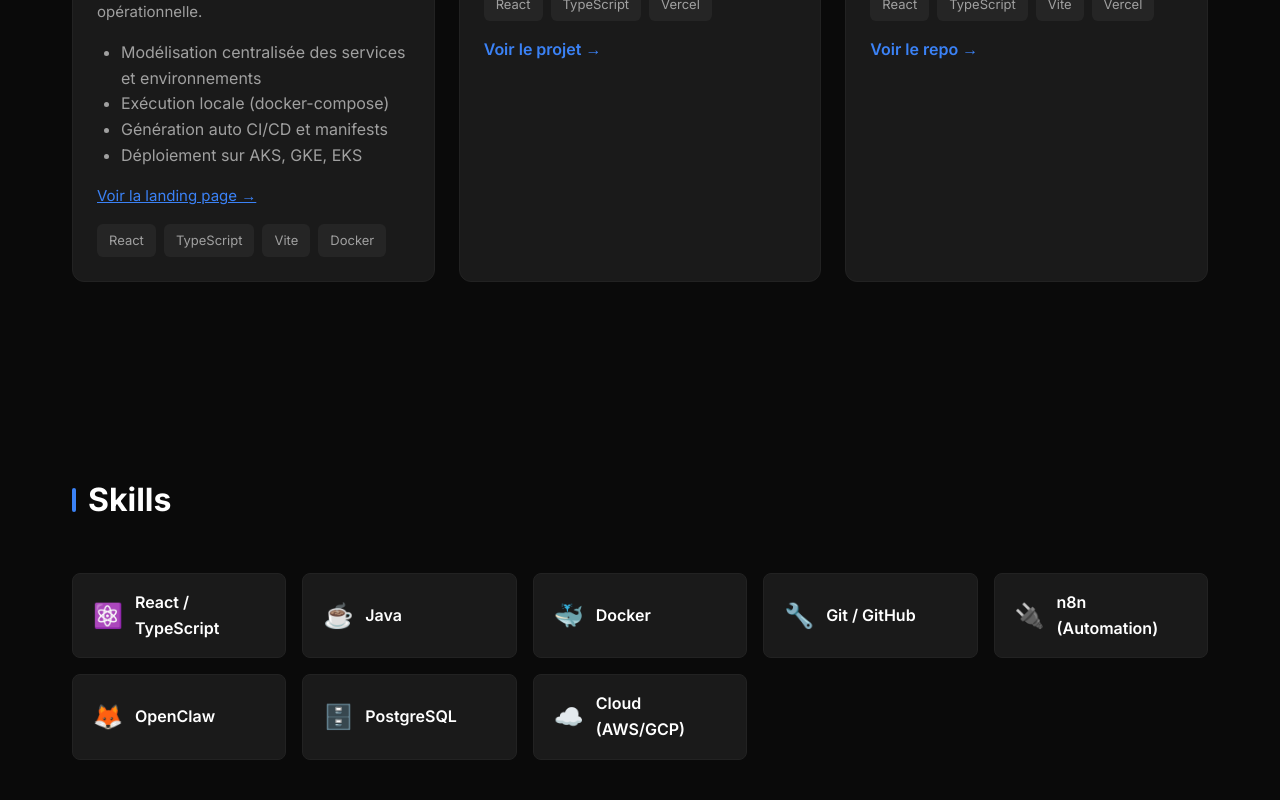
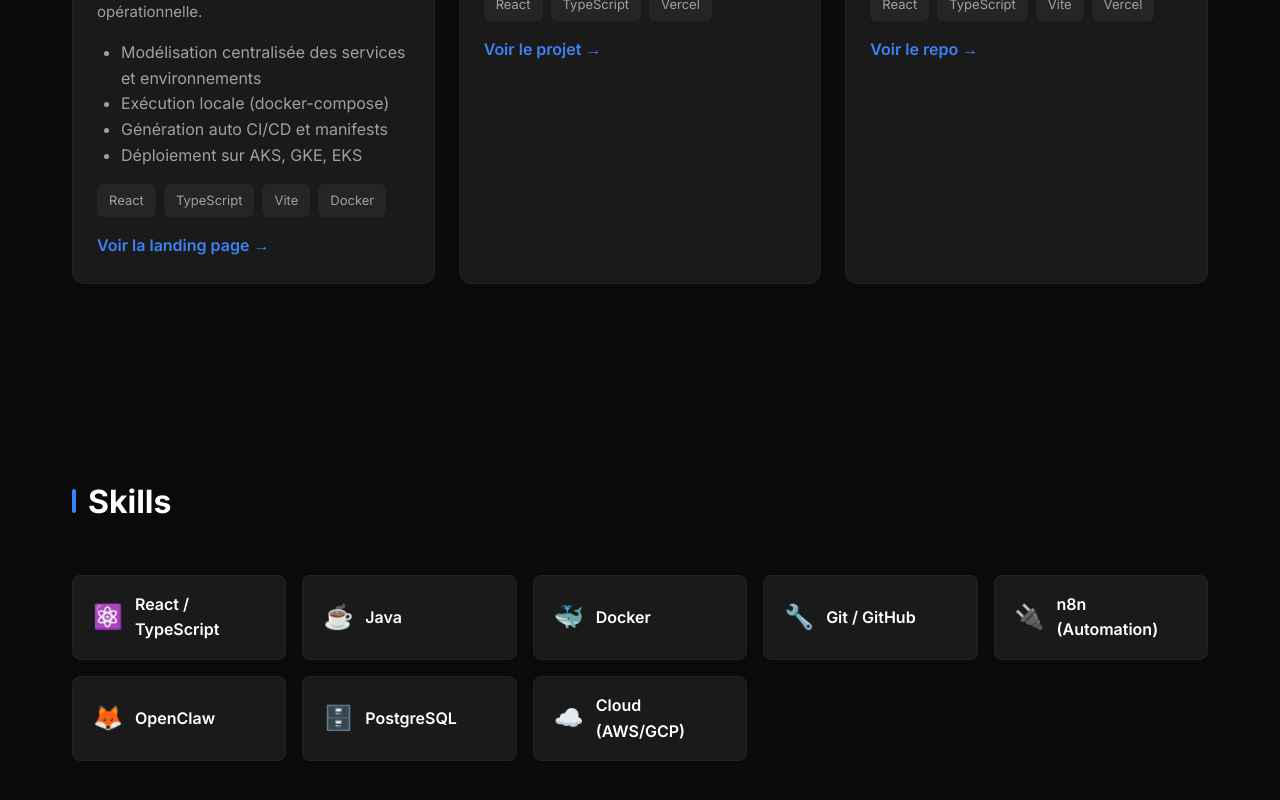
Before and after one commit to clementsbt/portfolio, a React (Vite) app: page / in a window 1280 px wide. Shown: the part 1722-2522 px from the top of the page. Built offline with nearby package versions, Linux system fonts and the light colour scheme.

Commit message:
feat: move cortex link after tags

```diff
--- a/src/App.tsx
+++ b/src/App.tsx
@@ -125,22 +125,21 @@ function App() {
                 <li>Génération auto CI/CD et manifests</li>
                 <li>Déploiement sur AKS, GKE, EKS</li>
               </ul>
-              <p style={{ marginBottom: '1rem' }}>
-              <a
-                href="https://www.cortex.kodo-tech.com/fr"
-                target="_blank"
-                rel="noopener noreferrer"
-                style={{ color: 'var(--accent)' }}
-              >
-                Voir la landing page →
-              </a>
-            </p>
               <div className="tags">
                 <span className="tag">React</span>
                 <span className="tag">TypeScript</span>
                 <span className="tag">Vite</span>
                 <span className="tag">Docker</span>
               </div>
+              <a
+                href="https://www.cortex.kodo-tech.com/fr"
+                target="_blank"
+                rel="noopener noreferrer"
+                className="project-link"
+                style={{ marginTop: '1rem', display: 'inline-block' }}
+              >
+                Voir la landing page →
+              </a>
             </div>
 
             {/* Projects */}
```
